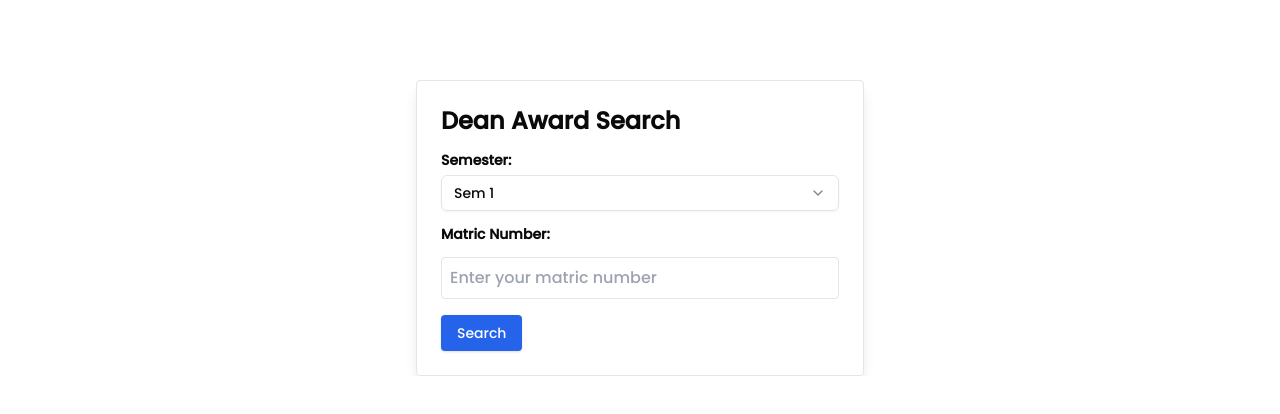
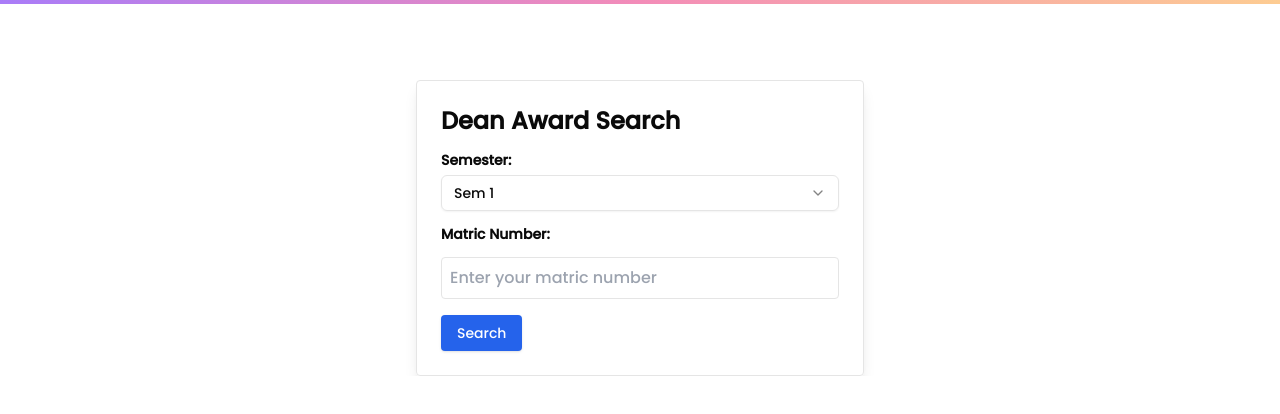
Before and after one commit to apiz23/dac-fsktm, a Next.js app: page /dean-award in a window 1280 px wide. Shown: the top 414 px of the page. Built offline with nearby package versions, Linux system fonts and the light colour scheme.

Commit message:
add scroll progress

```diff
--- a/app/layout.tsx
+++ b/app/layout.tsx
@@ -2,6 +2,7 @@ import type { Metadata } from "next";
 import { Poppins } from "next/font/google";
 import "./globals.css";
 import { Toaster } from "sonner";
+import { ScrollProgress } from "@/components/magicui/scroll-progress";
 
 const poppins = Poppins({
 	weight: "500",
@@ -39,6 +40,7 @@ export default function RootLayout({
 			<body className={`${poppins.className} antialiased`}>
 				<div className="overflow-y-hidden">
 					<Toaster position="top-center" richColors />
+					<ScrollProgress />
 					{children}
 				</div>
 			</body>
--- a/components/header/header.tsx
+++ b/components/header/header.tsx
@@ -13,7 +13,7 @@ export default function Index() {
 	const [isActive, setIsActive] = useState(false);
 
 	return (
-		<div className="fixed w-screen box-border p-2 md:px-10 z-50 border-b-2 border-black bg-white">
+		<div className="fixed w-screen box-border p-2 md:px-10 z-40 border-b-2 border-black bg-white">
 			<div className="flex justify-between items-center text-[25px] sm:text-[30px] font-normal relative z-50">
 				{/* Left side: logo (hidden on mobile) */}
 				<div className="hidden sm:flex items-center md:px-5">
--- /dev/null
+++ b/components/magicui/scroll-progress.tsx
@@ -0,0 +1,28 @@
+"use client";
+
+import { cn } from "@/lib/utils";
+import { motion, MotionProps, useScroll } from "motion/react";
+import React from "react";
+
+export const ScrollProgress = React.forwardRef<
+	HTMLDivElement,
+	Omit<React.HTMLAttributes<HTMLElement>, keyof MotionProps>
+>(({ className, ...props }, ref) => {
+	const { scrollYProgress } = useScroll();
+
+	return (
+		<motion.div
+			ref={ref}
+			className={cn(
+				"fixed inset-x-0 top-0 z-50 h-1 origin-left bg-gradient-to-r from-[#A97CF8] via-[#F38CB8] to-[#FDCC92]",
+				className
+			)}
+			style={{
+				scaleX: scrollYProgress,
+			}}
+			{...props}
+		/>
+	);
+});
+
+ScrollProgress.displayName = "ScrollProgress";
```
